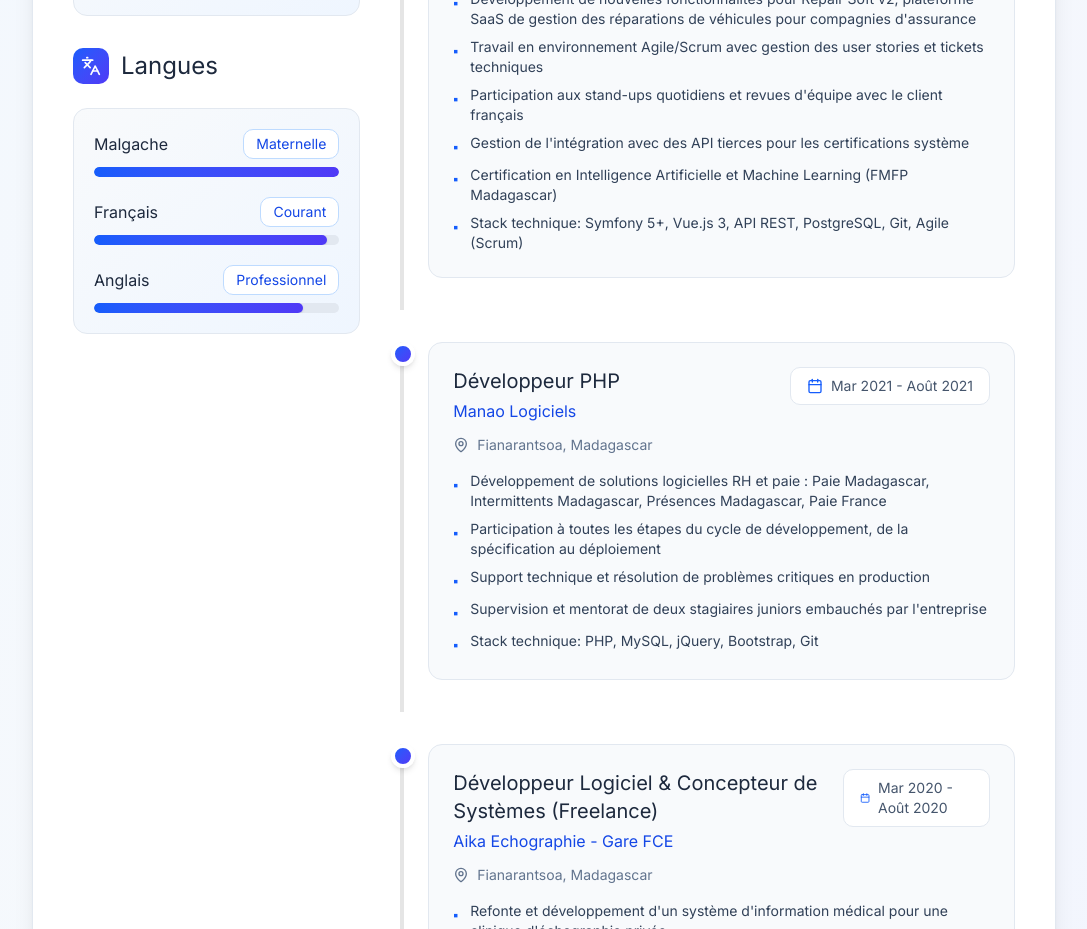
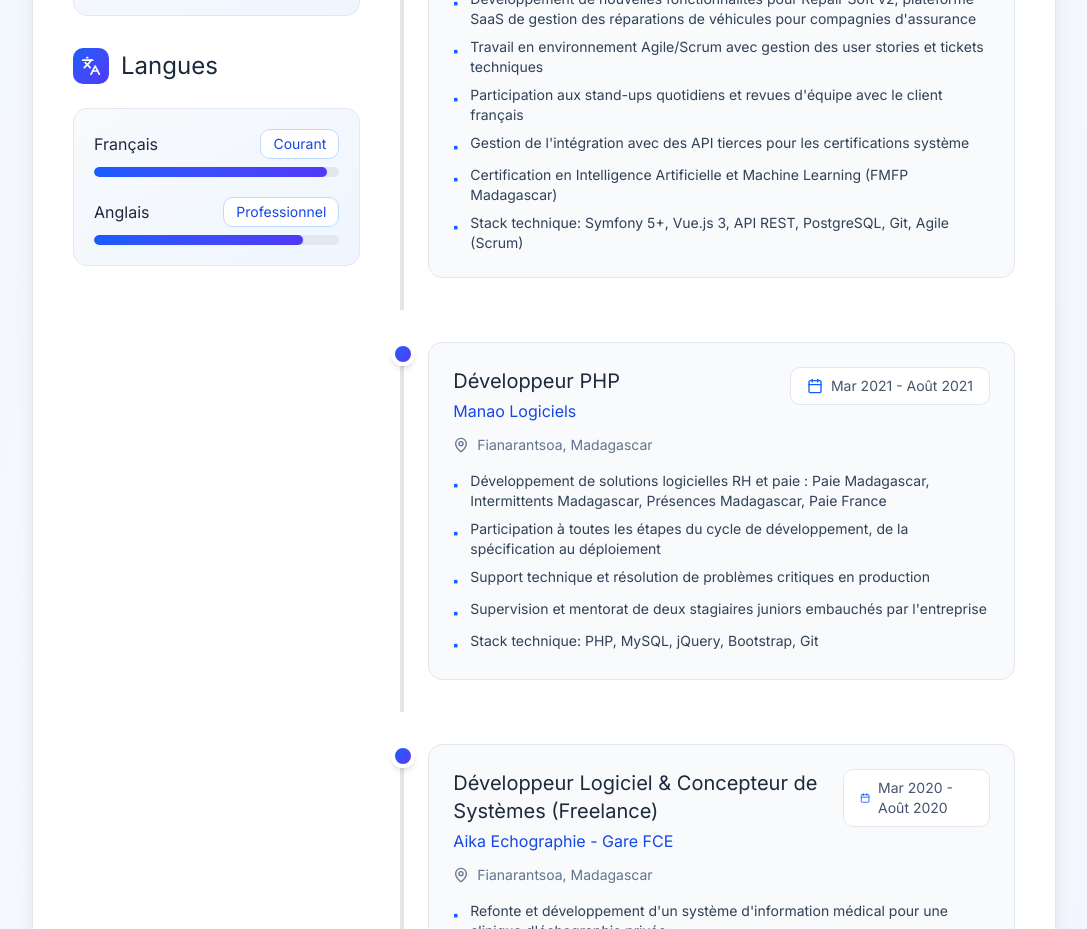
Before and after one commit to ainaeliasy/CV, a React (Vite) app: page / in a window 1280 px wide. Shown: the part 2260-3189 px from the top of the page, without its empty margins (96-1183 px from the left). Built offline with nearby package versions, Linux system fonts and the light colour scheme.

Commit message:
Update page title and remove Malagasy from languages

```diff
--- a/index.html
+++ b/index.html
@@ -5,7 +5,7 @@
     <meta name="viewport" content="width=device-width, initial-scale=1.0" />
 
     <!-- SEO -->
-    <title>Emmanuëlson Eliasy Rakotomalalaniaina — Développeur Full-Stack | Laravel, Vue.js, Symfony</title>
+    <title>Emmanuëlson Eliasy Rakotomalalaniaina — Développeur Full-Stack | Laravel/Vue.js • Symfony/Vue.js • Front-End Vue.js</title>
     <meta name="description" content="Développeur Full-Stack passionné basé à Madagascar. Expert Laravel, Symfony, Vue.js et TALL stack. Consultant freelance pour projets SaaS, e-commerce et applications web." />
     <meta name="keywords" content="développeur, full-stack, Laravel, Vue.js, Symfony, freelance, Madagascar, PHP, React, SaaS" />
     <meta name="author" content="Emmanuëlson Eliasy Rakotomalalaniaina" />
--- a/src/components/Languages.tsx
+++ b/src/components/Languages.tsx
@@ -9,12 +9,6 @@ interface Language {
 }
 
 const languages: Language[] = [
-  {
-    id: '1',
-    name: 'Malgache',
-    level: 'Maternelle',
-    proficiency: 100,
-  },
   {
     id: '2',
     name: 'Français',
```
